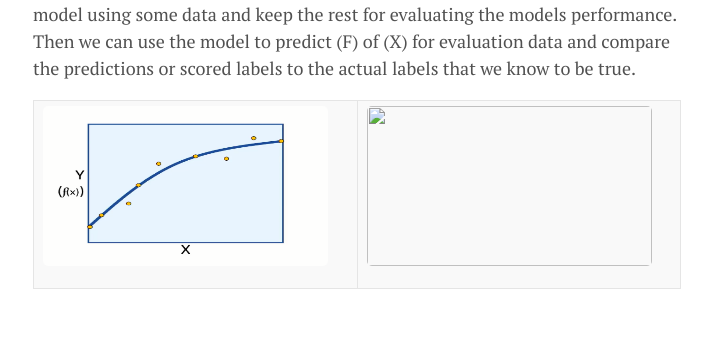
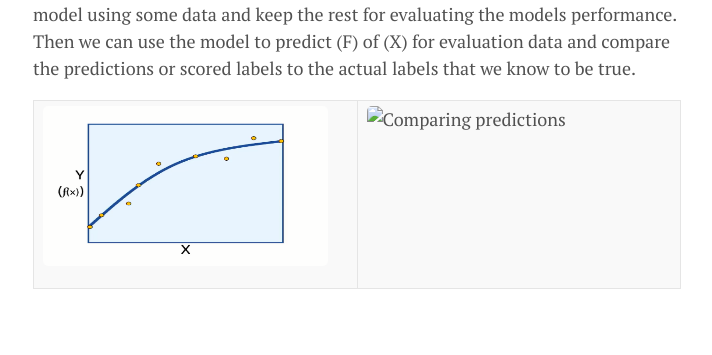
Before and after one commit to lgeurts/lgeurts.github.io, a Jekyll site: the page built from _posts/2018-06-29-artificial-intelligence-basics.md, in a window 1280 px wide. Shown: the part 3270-3625 px from the top of the page, without its empty margins (283-995 px from the left). Built offline with Jekyll 4.4.1, drawn with Linux system fonts in a browser that asks for light colours; nearby versions of some CDN libraries.

Commit message:
Update 2018-06-29-artificial-intelligence-basics.md

```diff
--- a/_posts/2018-06-29-artificial-intelligence-basics.md
+++ b/_posts/2018-06-29-artificial-intelligence-basics.md
@@ -83,11 +83,11 @@
 Now having a new function that can be used to calculate label (Y), we can finally plot the values of (Y), calculated for specific features of (X) values on a chart:
 
 :-----------------:|:-----------------:
-<img src="/assets/plotted-chart-1.png" align="left" width="285" height="160" alt=""> | <img src="/assets/plotted-chart-2.png" align="left" width="285" height="160" alt="">
+<img src="/assets/plotted-chart-1.png" align="left" width="285" height="160" alt="Generalized function"> | <img src="/assets/plotted-chart-2.png" align="left" width="285" height="160" alt="Plotting">
 
 And we can interpolate any new values of (X) to predict an unknown (Y).
 
 As we started with data that includes the label we try to predict, we can train the model using some data and keep the rest for evaluating the models performance. Then we can use the model to predict (F) of (X) for evaluation data and compare the predictions or scored labels to the actual labels that we know to be true.
 
 :-----------------:|:-----------------:
-<img src="/assets/plotted-chart-3.png" align="left" width="285" height="160" alt=""> | <img src="" align="left" width="285" height="160" alt="">
+<img src="/assets/plotted-chart-3.png" align="left" width="285" height="160" alt="Holding data for model performance"> | <img src="" align="left" width="285" height="160" alt="Comparing predictions">
```
